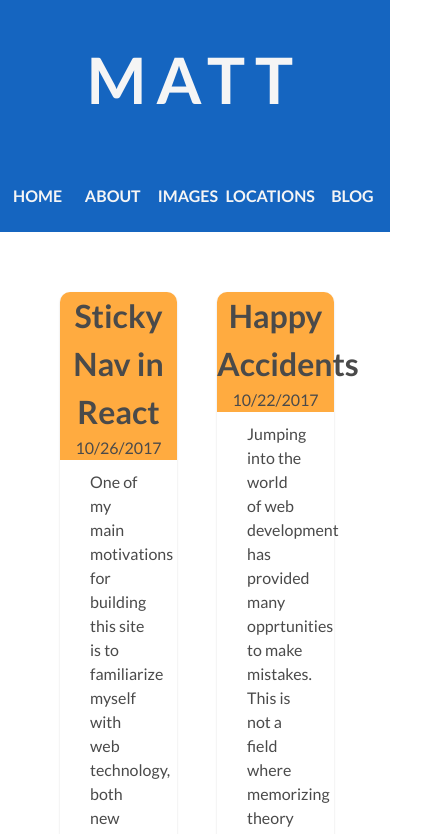
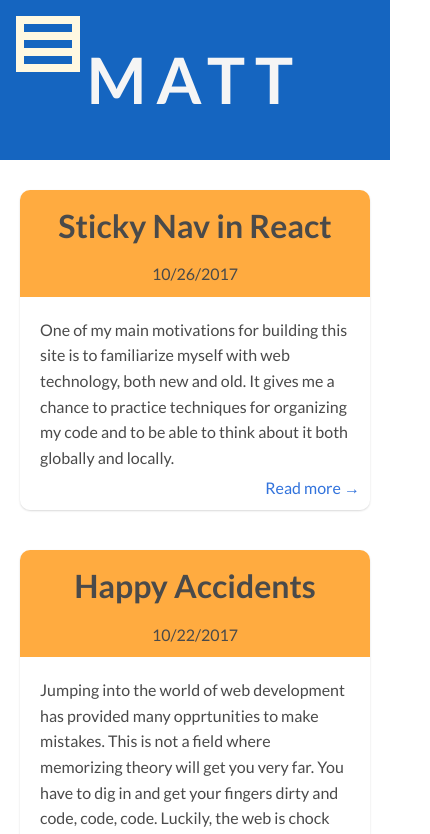
Before and after one commit to mattgaskey/site, a React (Create React App) app: page /blog in a window 390 px wide. Shown: the top 834 px of the page, 430 px wide, since content can reach past the window. Built offline with nearby package versions, Linux system fonts and the light colour scheme; a small style sheet from the web is missing.

Commit message:
Added media queries, mobile nav

```diff
--- a/package.json
+++ b/package.json
@@ -7,6 +7,7 @@
     "react": "^16.0.0",
     "react-codepen-embed": "0.0.4",
     "react-dom": "^16.0.0",
+    "react-responsive": "^3.0.0",
     "react-router": "^4.2.0",
     "react-router-dom": "^4.2.2",
     "react-scripts": "1.0.14"
--- a/src/Components/Nav.js
+++ b/src/Components/Nav.js
@@ -2,6 +2,7 @@ import React from 'react';
 import { NavLink } from 'react-router-dom';
 import '../Styles/Nav.css';
 import Logo from './Logo';
+import MediaQuery from 'react-responsive';
 
 class Nav extends React.Component {
 	constructor(props) {
@@ -10,29 +11,55 @@ class Nav extends React.Component {
 		this.state = {};
 
 		this.handleScroll = this.handleScroll.bind(this);
+		this.handleHamburgerClick = this.handleHamburgerClick.bind(this);
 	}
 
 	handleScroll() {
 		this.setState({scroll: window.scrollY});
 	}
 
+	handleHamburgerClick(e) {
+		const mobileNav = document.querySelector('.mobile-nav');
+		const parentNav = document.querySelector('nav');
+
+		mobileNav.classList.contains('visible')
+			? mobileNav.classList.remove('visible')
+			: mobileNav.classList.add('visible');
+		parentNav.classList.contains('open')
+			? parentNav.classList.remove('open')
+			: parentNav.classList.add('open');
+		console.dir(mobileNav);
+	}
+
 	componentDidMount() {
-		const el = document.querySelector('nav');
-		this.setState({top: el.offsetTop, height: el.offsetHeight});
+		const nav = document.querySelector('nav');
+		this.setState({top: nav.offsetTop, height: nav.offsetHeight});
 		window.addEventListener('scroll', this.handleScroll);
 	}
 
 	componentDidUpdate() {
-		this.state.scroll > this.state.top ?
-			document.body.style.paddingTop = `${this.state.height}px` :
-			document.body.style.paddingTop = 0;
+		const nav = document.querySelector('nav');
+		this.state.scroll > this.state.top
+			? (document.body.style.paddingTop = `${this.state.height}px`, nav.classList.add('fixed-nav'))
+			: (document.body.style.paddingTop = 0, nav.classList.contains('fixed-nav') ? nav.classList.remove('fixed-nav') : null);
 	}
 
 	render() {
 		return (
 			<div>
-				<nav className={this.state.scroll > this.state.top ? "fixed-nav" : ""}>
-					<ul>
+				<nav>
+					<MediaQuery maxWidth={800}>
+						<span className="toggle-nav" onClick={this.handleHamburgerClick}><span>Toggle navigation</span></span>
+						<ul className="mobile-nav">
+							<NavLink exact to="/" onClick={this.handleHamburgerClick}><li>Home</li></NavLink>
+					    <NavLink to="/about" onClick={this.handleHamburgerClick}><li>About</li></NavLink>
+					    <NavLink to="/images" onClick={this.handleHamburgerClick}><li>Images</li></NavLink>
+					    <NavLink to="'locations" onClick={this.handleHamburgerClick}><li>Locations</li></NavLink>
+					    <NavLink to="/blog" onClick={this.handleHamburgerClick}><li>Blog</li></NavLink>
+						</ul>
+					</MediaQuery>
+					<MediaQuery minWidth={801}>
+						<ul className="desktop-nav visible">
 					    <li className="logo">
 				    		<Logo />
 					    </li>
@@ -42,6 +69,7 @@ class Nav extends React.Component {
 					    <NavLink to="'locations"><li>Locations</li></NavLink>
 					    <NavLink to="/blog"><li>Blog</li></NavLink>
 					  </ul>
+					</MediaQuery>
 				</nav>
 			</div>
 		);
--- a/src/Styles/BlogGrid.css
+++ b/src/Styles/BlogGrid.css
@@ -1,15 +1,14 @@
 .container__blogs {
 	display: flex;
-	margin: 40px;
+	justify-content: space-around;
 	flex-wrap: wrap;
 }
 
 .blog__item {
-	width: 30%;
+	max-width: 480px;
 	margin: 20px;
 	position: relative;
   text-align: center;
-  padding: 20px;
   border-radius: 10px;
   box-shadow: 0 1px 2px rgba(0,0,0,0.15);
   transition: all 0.1s ease-in-out;
@@ -35,18 +34,22 @@
 
 .blog__item-title {
 	border-radius: 10px 10px 0 0;
-	margin: -20px -20px 0 -20px;
 	background: var(--accent);
 }
 
 .blog__item-title-text {
 	font-size: 2em;
 	font-weight: 700;
+	padding: 10px;
+}
+
+.blog__item-date {
+	padding-bottom: 10px;
 }
 
 .blog__item-snippet {
 	text-align: left;
-	padding: 10px 10px 40px;
+	padding: 20px 20px 40px;
 }
 
 .blog__item-link {
@@ -59,3 +62,15 @@
 .blog__item-link:hover {
 	color: var(--mediumMain);
 }
+
+@media all and (max-width: 1200px) {
+	.blog__item {
+		max-width: 45vw;
+	}
+}
+
+@media all and (max-width: 880px) {
+	.blog__item {
+		max-width: 98vw;
+	}
+}
--- a/src/Styles/Blogpost.css
+++ b/src/Styles/Blogpost.css
@@ -9,12 +9,13 @@ article h2 {
 }
 
 article {
-	max-width: 960px;
-	margin: 0 10%;
+	max-width: 720px;
+	margin: 0 auto;
 	padding-bottom: 4em;
 }
 
 article ol, article ul {
+	font-size: 1.1em;
 	margin: 1em;
 	padding-left: 1em;
 }
@@ -40,3 +41,9 @@ article table {
 article pre > code {
 	padding: 1em 2em 2em !important;
 }
+
+@media all and (max-width: 880px) {
+	article {
+		margin: 0 10%;
+	}
+}
--- a/src/Styles/Hero.css
+++ b/src/Styles/Hero.css
@@ -5,7 +5,6 @@
   flex-direction: row;
   align-items: flex-start;
   justify-content: center;
-  /*background: var(--lightAccent);*/
   padding-bottom: 80px;
 }
 
@@ -43,6 +42,7 @@
 .hero h2 {
   font-size: 3em;
   line-height: 3em;
+  font-weight: 700;
 }
 
 .hero p {
--- a/src/Styles/Nav.css
+++ b/src/Styles/Nav.css
@@ -13,13 +13,13 @@ nav ul {
   display: flex;
 }
 
-nav a {
+.desktop-nav a {
 	display: flex;
 	color: #f5f5f5;
 	flex: 1;
 }
 
-nav a > li {
+.desktop-nav a > li {
 	position: relative;
   flex:1;
   text-align: center;
@@ -47,7 +47,7 @@ li.logo {
   max-width: 500px;
 }
 
-nav a > li:before {
+.desktop-nav a > li:before {
 	content: '';
 	position: absolute;
 	width: 100%;
@@ -62,16 +62,16 @@ nav a > li:before {
 	transition: all 0.3s cubic-bezier(0.47,-0.62, 0.61, 1.98);
 }
 
-nav a > li:hover {
+.desktop-nav a > li:hover {
 	background: var(--mediumMain);
 	color: var(--textAlt);
 }
 
-nav li.logo:hover {
+.desktop-nav li.logo:hover {
 	background: var(--lightAccent);
 }
 
-nav a > li:hover::before {
+.desktop-nav a > li:hover::before {
 	visibility: visible;
 	-webkit-transform: scaleX(1);
 	-ms-transform: scaleX(1);
@@ -85,3 +85,125 @@ nav a > li:hover::before {
 	-moz-box-shadow: 0px 4px 5px 0px rgba(0,0,0,0.28);
 	box-shadow: 0px 4px 5px 0px rgba(0,0,0,0.28);
 }
+
+.mobile-nav {
+	position: absolute;
+	top: 0;
+	left: -700px;
+	width: 700px;
+	height: 100vh;
+	transition: background-color 0.5s ease-in-out;
+	flex-direction: column;
+}
+
+.mobile-nav.visible {
+	position: fixed;
+	top: -160px;
+	padding-top: 320px;
+	left: 0;
+	height: 150vh;
+	background-color: var(--main);
+}
+
+.mobile-nav	 a {
+	display: flex;
+	color: #f5f5f5;
+	padding: 20px 80px;
+}
+
+.mobile-nav a > li {
+	position: relative;
+  text-align: center;
+  display: flex;
+  align-items: flex-start;
+  font-weight: bold;
+  color: #f5f5f5;
+  cursor: pointer;
+  text-transform: uppercase;
+	transition: all 0.3s ease-in;
+}
+
+.mobile-nav a > li:before {
+	content: '';
+	position: absolute;
+	width: 4px;
+	height: 100%;
+	top: 0;
+	left: -8px;
+	background-color: var(--accent);
+	visibility: hidden;
+	-webkit-transform: scaleX(0);
+	-ms-transform: scaleX(0);
+	transform: scaleX(0);
+	transition: all 0.3s cubic-bezier(0.47,-0.62, 0.61, 1.98);
+}
+
+.mobile-nav a > li:hover {
+	color: var(--textAlt);
+}
+
+.mobile-nav li.logo:hover {
+	background: var(--lightAccent);
+}
+
+.mobile-nav a > li:hover::before {
+	visibility: visible;
+	-webkit-transform: scaleX(1.2);
+	-ms-transform: scaleX(1.2);
+	transform: scaleX(1.2);
+}
+
+.toggle-nav {
+  position: fixed;
+  top: 1rem;
+  left: 1rem;
+  z-index: 10;
+  width: 4rem;
+  height: 3.5rem;
+  cursor: pointer;
+  background: var(--lightAccent);
+}
+
+.toggle-nav span,
+.toggle-nav span:before,
+.toggle-nav span:after {
+  content: '';
+  position: absolute;
+  left: 0;
+  display: block;
+  text-indent: -9999px;
+  background-color: var(--main);
+  height: 0.5rem;
+  width: 100%;
+  transition: background-color 0.3s ease-in-out, transform 0.5s ease-in-out, top 0.5s ease-in-out;
+}
+
+.toggle-nav span {
+  top: 0.5rem;
+  width: 3rem;
+  margin-left: 0.5rem;
+}
+
+.toggle-nav span:before {
+  top: 1rem;
+}
+
+.toggle-nav span:after {
+  top: 2rem;
+}
+
+.open .toggle-nav span {
+  transform: rotate(45deg);
+  top: 1.5rem;
+  background-color: var(--accent);
+}
+
+.open .toggle-nav span:before {
+  background-color: transparent;
+}
+
+.open .toggle-nav span:after {
+  top: 0;
+  transform: rotate(-90deg);
+  background-color: var(--accent);
+}
--- a/src/Styles/Skills.css
+++ b/src/Styles/Skills.css
@@ -2,7 +2,7 @@
 	width: 100vw;
   background: var(--lightMain);
   min-height: 600px;
-  padding: 80px 0;
+  padding: 80px;
 }
 
 .skills h2 {
@@ -14,18 +14,15 @@
 
 .container__skills {
 	display: flex;
-	max-width: 1200px;
-	margin: 0 auto;
-	flex-direction: row;
-  align-items: flex-start;
   justify-content: center;
+  align-items: center;
   flex-wrap: wrap;
+  margin: 0 auto;
 }
 
 .skills li {
 	text-align: center;
-	width: 33%;
-	flex: 0 1 auto;
+	max-width: 480px;
 	margin: 2em auto;
 }
 
@@ -50,3 +47,9 @@
 .skills p {
 	margin: 0 1.3em;
 }
+
+@media all and (max-width: 880px) {
+	.skills img {
+		max-width: 30vw;
+	}
+}
--- a/src/index.css
+++ b/src/index.css
@@ -15,6 +15,7 @@
   --textAlt: #f5f5f5;
   --accent: #ffab40;
   --lightAccent: #fff8e1;
+  --linkBlue: #3273dc;
 
   /* AVATAR */
   --size: 350px;
@@ -156,14 +157,14 @@ pre {
 }
 
 body {
-  color: #4a4a4a;
+  color: var(--textMain);
   font-size: 1rem;
   font-weight: 400;
-  line-height: 1.5;
+  line-height: 1.6;
 }
 
 a {
-  color: #3273dc;
+  color: var(--linkBlue);
   cursor: pointer;
   text-decoration: none;
 }
@@ -182,6 +183,10 @@ code {
   font-size: 0.875em;
   font-weight: normal;
   padding: 0.25em 0.5em 0.25em;
+}
+
+h1, h2, h3, h4, h5, h6 {
+	line-height: 1.2;
 }
 
 hr {
```
Lines whose indentation alone changed are shown as unchanged.
